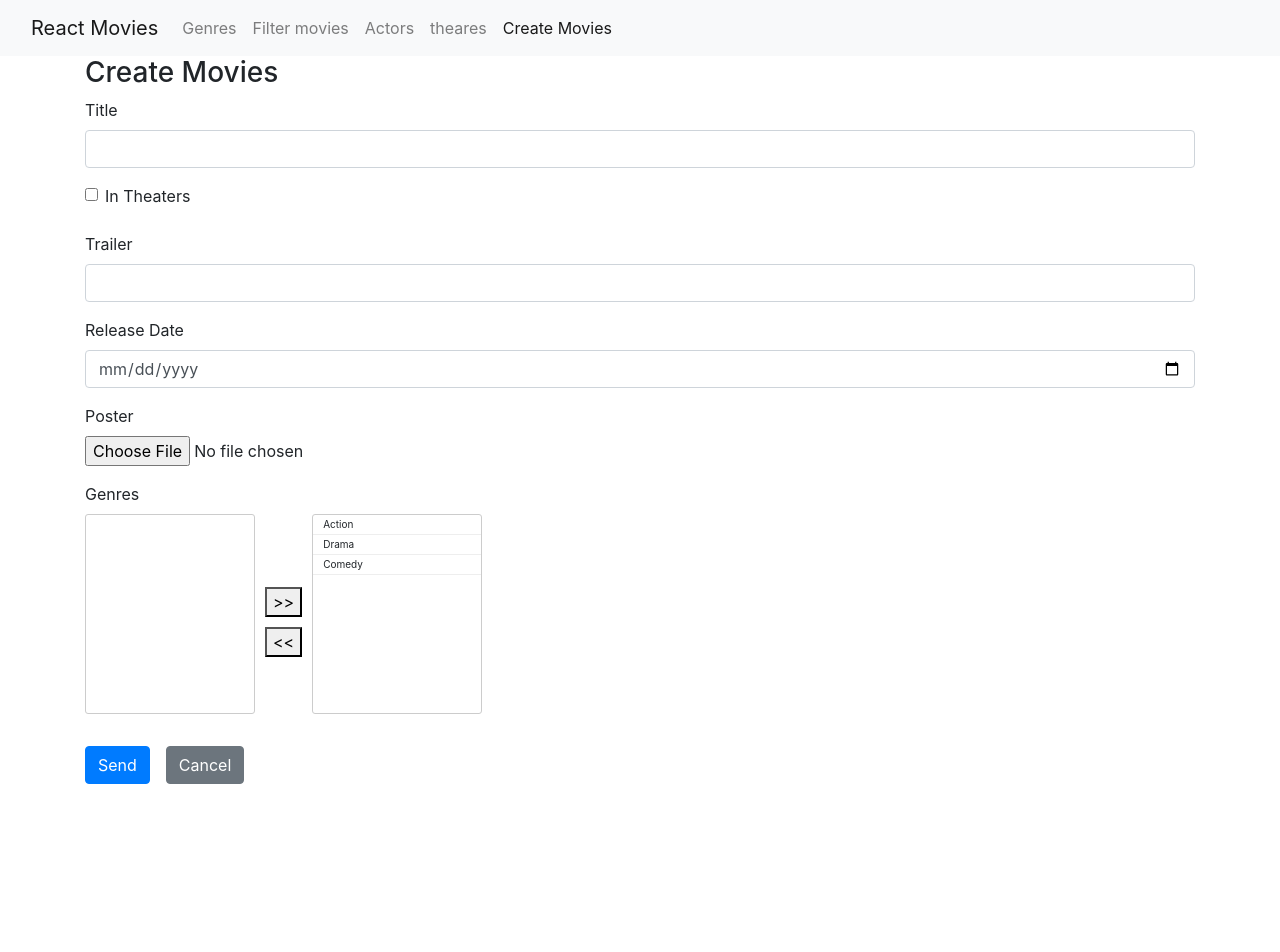
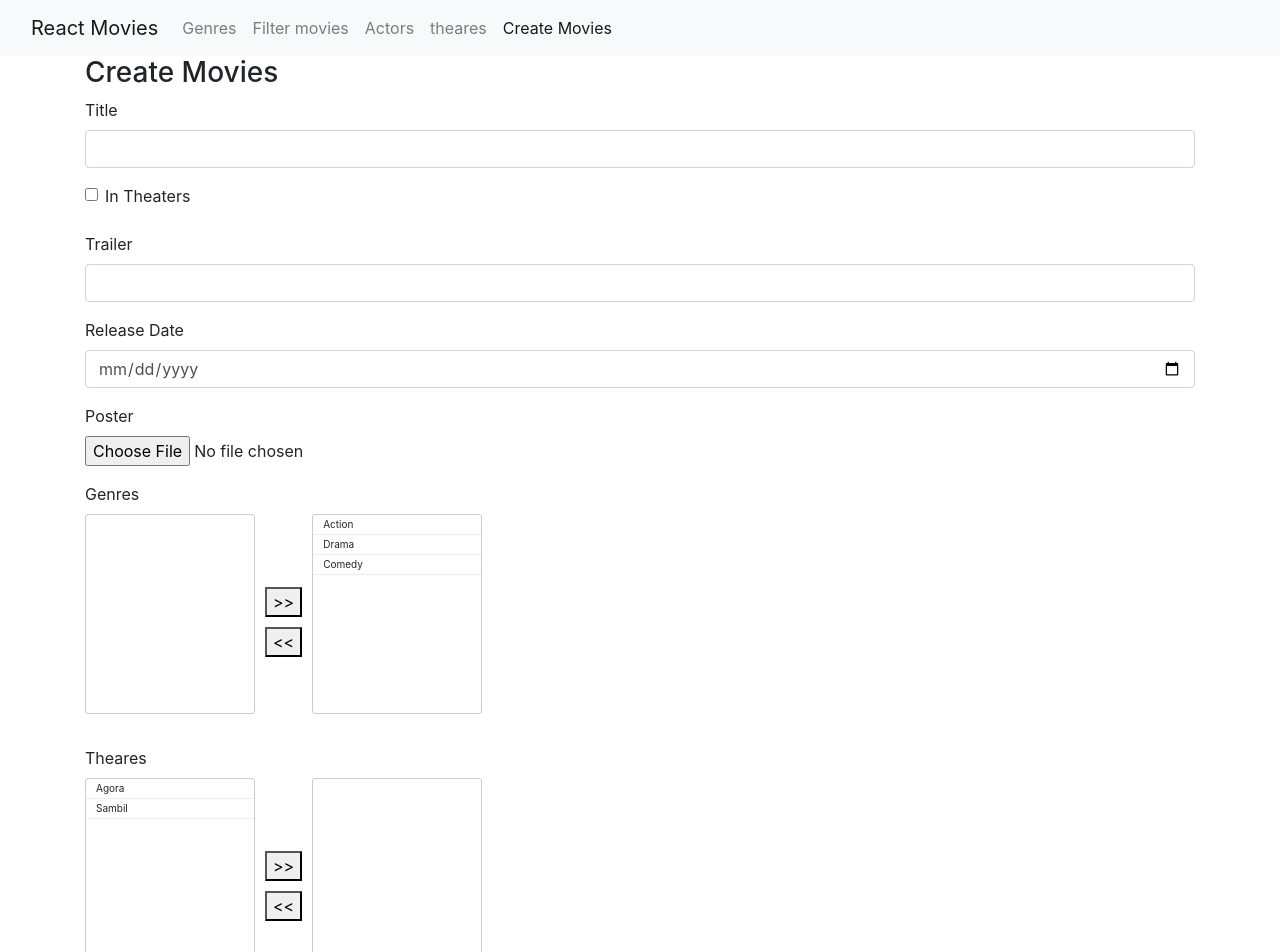
Before and after one commit to kibel00/react-movies, a React (Create React App) app: page /movies/create in a window 1280 px wide. Shown: the top 952 px of the page. Before the commit the page ends 800 px from the top, so only its background shows below. Built offline with nearby package versions, Linux system fonts and the light colour scheme.

Commit message:
implementing MultipleSelector to select theares

```diff
--- a/src/movies/MovieForm.tsx
+++ b/src/movies/MovieForm.tsx
@@ -10,10 +10,15 @@ import { Link } from "react-router-dom";
 import MultipleSelector, { multipleSelectorModel } from "../utils/MultipleSelector";
 import { genresDTO } from "../genres/Genres.Model";
 import { useState } from "react";
+import { thearesDTO } from "../theares/theares.model";
 
 function MovieForm(props: movieFormProps) {
     const [selectedGenres, setSelectedGenres] = useState(mapGenres(props.selectedGenres));
     const [noSelectedGenres, setnoSelectedGenres] = useState(mapGenres(props.noSelectedGenres));
+
+
+    const [selectedTheares, setselectedTheares] = useState(mapGenres(props.seletectTheares));
+    const [noSetselectedTheares, SetnoSetselectedTheares] = useState(mapGenres(props.noSeletectTheares));
 
     function mapGenres(genreArray: { id: number, name: string }[]): multipleSelectorModel[] {
         return genreArray.map(value => {
@@ -26,6 +31,7 @@ function MovieForm(props: movieFormProps) {
             onSubmit={(value, action) => {
 
                 value.genresId = selectedGenres.map(value => value.key);
+                value.thearesId = selectedTheares.map(value => value.key);
                 props.onSubmit(value, action);
             }}
             validationSchema={Yup.object({
@@ -48,6 +54,14 @@ function MovieForm(props: movieFormProps) {
                             setnoSelectedGenres(noSeletect);
                         }} />
                     </div>
+
+                    <div className="form-group">
+                        <label>Theares</label>
+                        <MultipleSelector selecteds={selectedTheares} noSeletect={noSetselectedTheares} onChange={(seletect, noSeletect) => {
+                            setselectedTheares(seletect);
+                            SetnoSetselectedTheares(noSeletect);
+                        }} />
+                    </div>
                     <Button disabled={formikProps.isSubmitting} type="submit">Send</Button>
                     <Link className="btn btn-secondary" to="/">Cancel</Link>
                 </Form>
@@ -62,6 +76,8 @@ interface movieFormProps {
     onSubmit(values: movieCreateDTO, action: FormikHelpers<movieCreateDTO>): void;
     selectedGenres: genresDTO[];
     noSelectedGenres: genresDTO[];
+    seletectTheares: thearesDTO[];
+    noSeletectTheares: thearesDTO[];
 }
 
 
--- a/src/movies/MoviesCreate.tsx
+++ b/src/movies/MoviesCreate.tsx
@@ -1,13 +1,15 @@
 import { genresDTO } from "../genres/Genres.Model";
+import { thearesDTO } from "../theares/theares.model";
 
 import MovieForm from "./MovieForm";
 
 export default function MoviesCreate() {
     const genres: genresDTO[] = [{ id: 1, name: 'Action' }, { id: 2, name: 'Drama' }, { id: 3, name: 'Comedy' }]
+    const theares: thearesDTO[] = [{ id: 1, name: 'Agora' }, { id: 2, name: 'Sambil' }]
     return (
         <>
             <h3>Create Movies</h3>
-            <MovieForm selectedGenres={genres} noSelectedGenres={[]} model={{ title: '', movieInTheaters: false, trailer: '' }} onSubmit={values => console.log(values)} />
+            <MovieForm noSeletectTheares={theares} seletectTheares={[]} selectedGenres={genres} noSelectedGenres={[]} model={{ title: '', movieInTheaters: false, trailer: '' }} onSubmit={values => console.log(values)} />
         </>
     )
 }
--- a/src/movies/MoviesEdit.tsx
+++ b/src/movies/MoviesEdit.tsx
@@ -1,14 +1,19 @@
 import { genresDTO } from "../genres/Genres.Model";
+import { thearesDTO } from "../theares/theares.model";
 import MovieForm from "./MovieForm";
 
 export default function MoviesEdit() {
     const SeletedGenres: genresDTO[] = [{ id: 1, name: 'Action' }, { id: 3, name: 'Comedy' }]
     const noSeletedGenres: genresDTO[] = [{ id: 2, name: 'Drama' }]
 
+    const seletectTheares: thearesDTO[] = [{ id: 2, name: 'Sambil' }]
+    const noSeletectTheares: thearesDTO[] = [{ id: 2, name: 'Sambil' }]
+
+
     return (
         <>
             <h3>Edit Movies</h3>
-            <MovieForm selectedGenres={SeletedGenres} noSelectedGenres={noSeletedGenres} model={{ title: 'Spider-man', movieInTheaters: true, trailer: 'url', releaseDate: new Date('2019-01-01T00:00:00') }} onSubmit={values => console.log(values)} />
+            <MovieForm seletectTheares={seletectTheares} noSeletectTheares={noSeletectTheares} selectedGenres={SeletedGenres} noSelectedGenres={noSeletedGenres} model={{ title: 'Spider-man', movieInTheaters: true, trailer: 'url', releaseDate: new Date('2019-01-01T00:00:00') }} onSubmit={values => console.log(values)} />
         </>
     )
 }
--- a/src/movies/movies.model.d.ts
+++ b/src/movies/movies.model.d.ts
@@ -15,6 +15,7 @@ export interface movieCreateDTO {
     poster?: string;
     posterUrl?: string;
     genresId?: number[];
+    thearesId?: number[];
 }
 
 export interface landingPageDTO {
```
Also changed, not shown: src/theares/theares.model.d.ts (+8 -0 lines).
